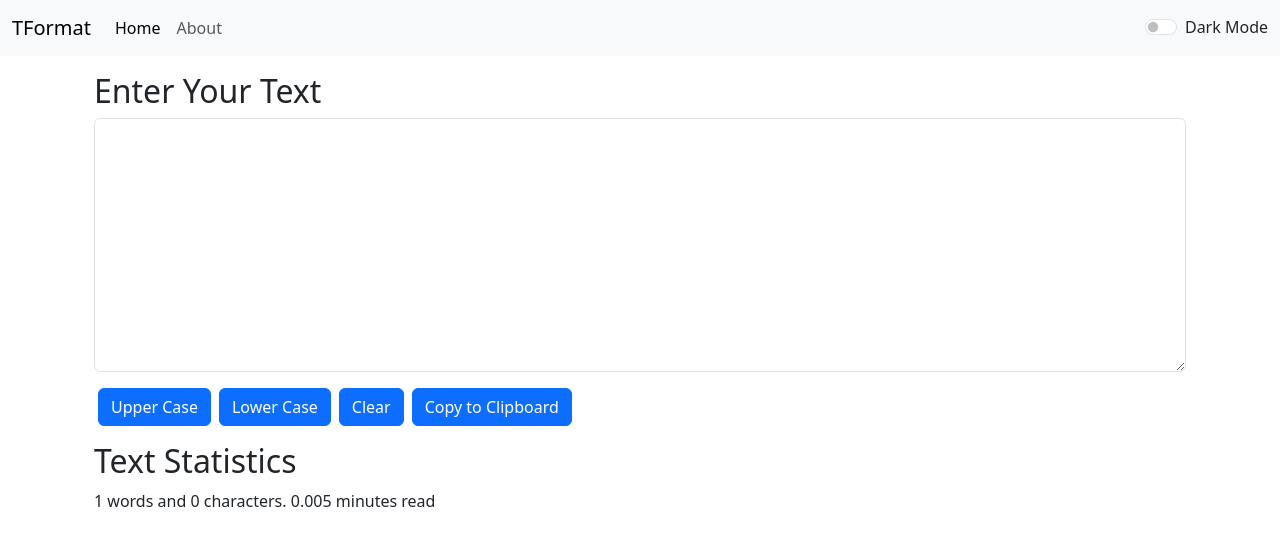
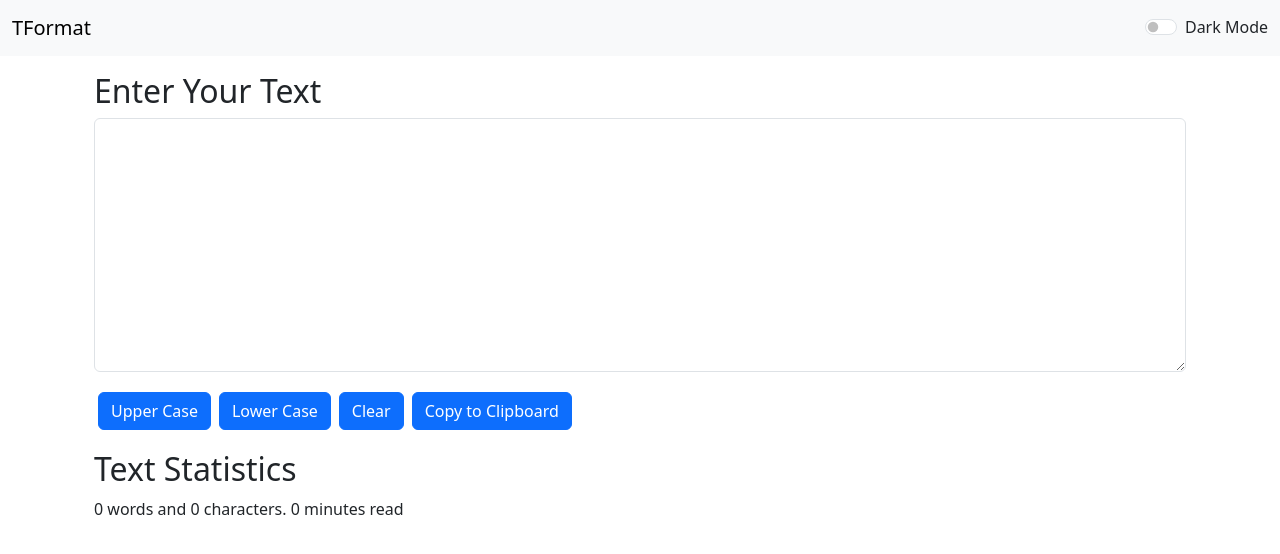
Before and after one commit to suryapsp/t-format, a React (Create React App) app: page / in a window 1280 px wide. Shown: the top 554 px of the page. Built offline with nearby package versions, Linux system fonts and the light colour scheme.

Commit message:
some minor changes

```diff
--- a/src/components/About.js
+++ b/src/components/About.js
@@ -2,6 +2,8 @@ import React from 'react'
 
 export default function About() {
   return (
-    <div>About</div>
+    <div>
+      this is an about page. cry about it
+    </div>
   )
 }
--- a/src/components/Navbar.js
+++ b/src/components/Navbar.js
@@ -26,12 +26,12 @@ export default function Navbar(props) {
           <ul className="navbar-nav me-auto mb-2 mb-lg-0">
             <li className="nav-item">
               <Link className="nav-link active" aria-current="page" to="/">
-                Home
+
               </Link>
             </li>
             <li className="nav-item">
               <Link className="nav-link" to="/about">
-                About
+
               </Link>
             </li>
           </ul>
--- a/src/components/TextInput.js
+++ b/src/components/TextInput.js
@@ -41,16 +41,16 @@ export default function TextInput(props) {
             rows="10"
           ></textarea>
         </div>
-        <button className="btn btn-primary mx-1" onClick={handleUpperCase}>
+        <button className="btn btn-primary mx-1 my-1" onClick={handleUpperCase}>
           Upper Case
         </button>
-        <button className="btn btn-primary mx-1" onClick={handleLowerCase}>
+        <button className="btn btn-primary mx-1 my-1" onClick={handleLowerCase}>
           Lower Case
         </button>
-        <button className="btn btn-primary mx-1" onClick={handleClearCase}>
+        <button className="btn btn-primary mx-1 my-1" onClick={handleClearCase}>
           Clear
         </button>
-        <button className="btn btn-primary mx-1" onClick={handleCopyText}>
+        <button className="btn btn-primary mx-1 my-1" onClick={handleCopyText}>
           Copy to Clipboard
         </button>
       </div>
@@ -58,8 +58,8 @@ export default function TextInput(props) {
       <div className="container my-3">
         <h2>Text Statistics</h2>
         <p>
-          {text.split(" ").length} words and {text.length} characters.{" "}
-          {0.005 * text.split(" ").length} minutes read
+          {text.split(" ").filter((element)=>{return element.length !== 0}).length} words and {text.length} characters.{" "}
+          {0.005 * text.split(" ").filter((element)=>{return element.length !== 0}).length} minutes read
         </p>
       </div>
     </>
```
